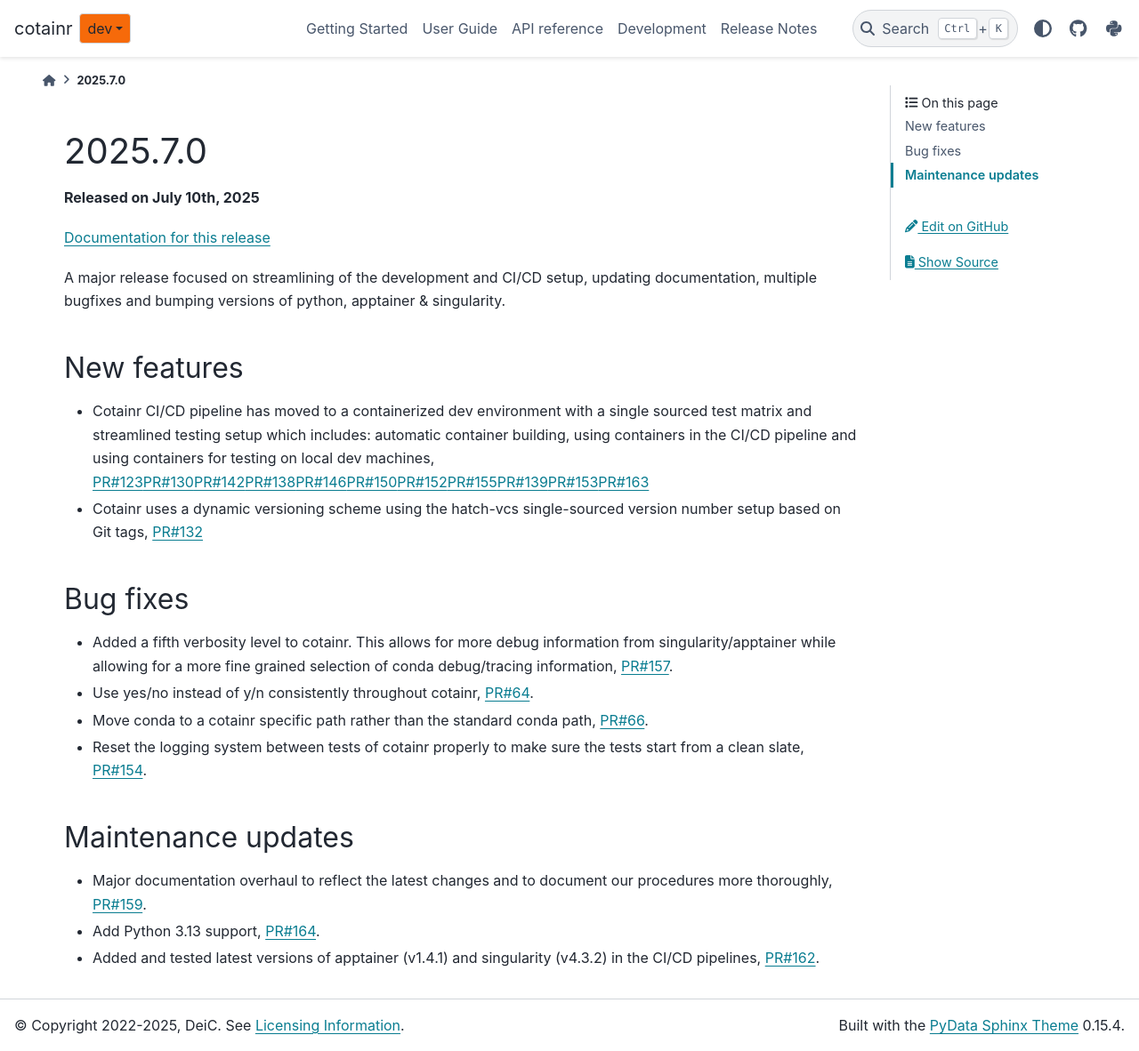
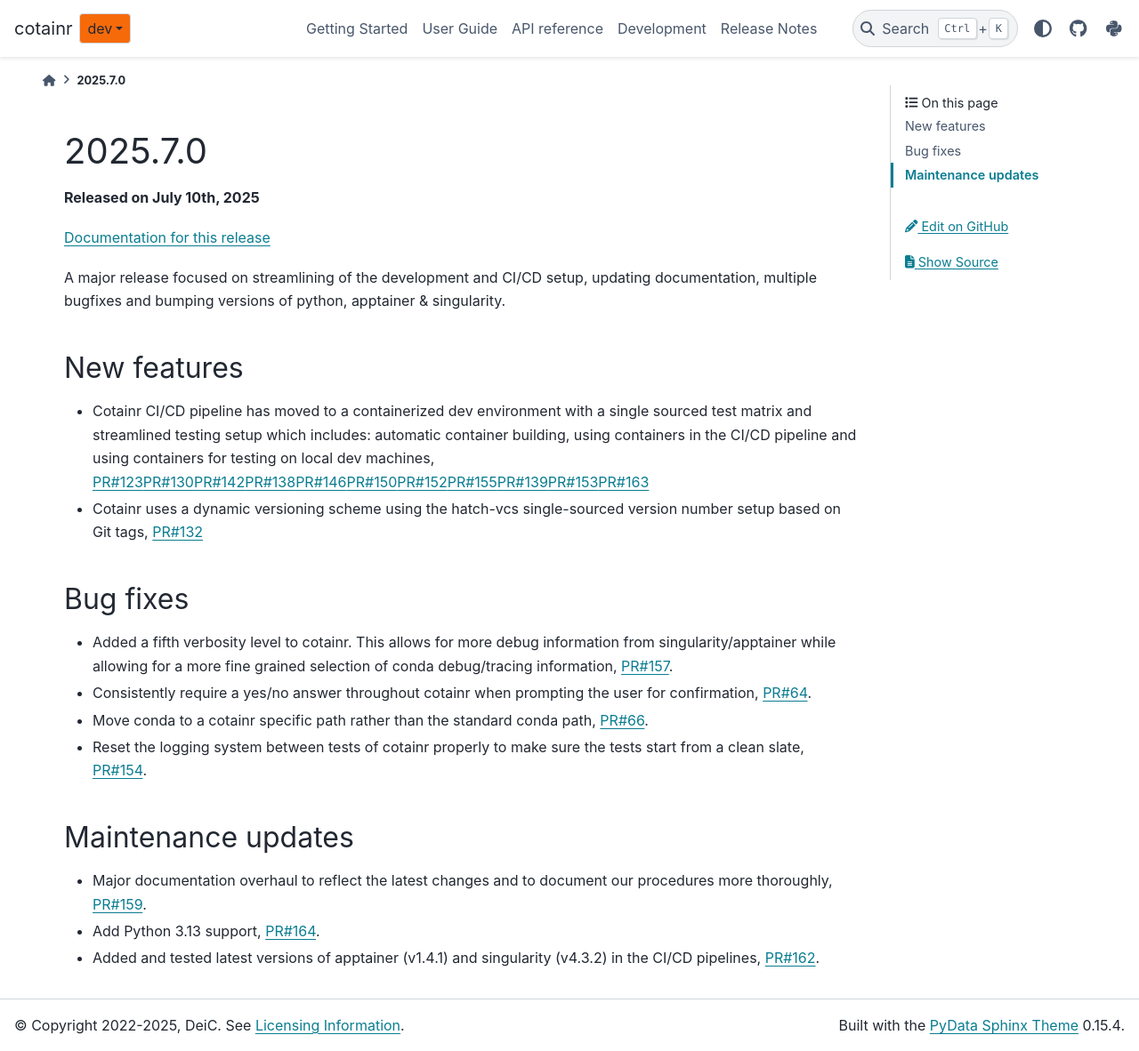
Before and after one commit to DeiC-HPC/cotainr, a Sphinx documentation site: the page built from doc/release_notes/2025.7.0.md, in a window 1280 px wide and 1182 px high. Shown: the whole window at 89% size. Built offline with Sphinx 7.4.7 and the PyData theme 0.15.4, drawn with Linux system fonts in a browser that asks for light colours; pages that are not in the unit, such as notebooks, are missing from menus; the version number could not be read and is left out.

Commit message:
Update doc/release_notes/2025.7.0.md
Co-authored-by: Christian Schou Oxvig <5367057+Chroxvi@users.noreply.github.com>

```diff
--- a/doc/release_notes/2025.7.0.md
+++ b/doc/release_notes/2025.7.0.md
@@ -14,7 +14,7 @@ A major release focused on streamlining of the development and CI/CD setup, upda
 ## Bug fixes
 
 - Added a fifth verbosity level to cotainr. This allows for more debug information from singularity/apptainer while allowing for a more fine grained selection of conda debug/tracing information, [PR#157](https://github.com/DeiC-HPC/cotainr/pull/157).
-- Use yes/no instead of y/n consistently throughout cotainr, [PR#64](https://github.com/DeiC-HPC/cotainr/pull/64).
+- Consistently require a yes/no answer throughout cotainr when prompting the user for confirmation, [PR#64](https://github.com/DeiC-HPC/cotainr/pull/64).
 - Move conda to a cotainr specific path rather than the standard conda path, [PR#66](https://github.com/DeiC-HPC/cotainr/pull/66).
 - Reset the logging system between tests of cotainr properly to make sure the tests start from a clean slate, [PR#154](https://github.com/DeiC-HPC/cotainr/pull/154).
 
```
